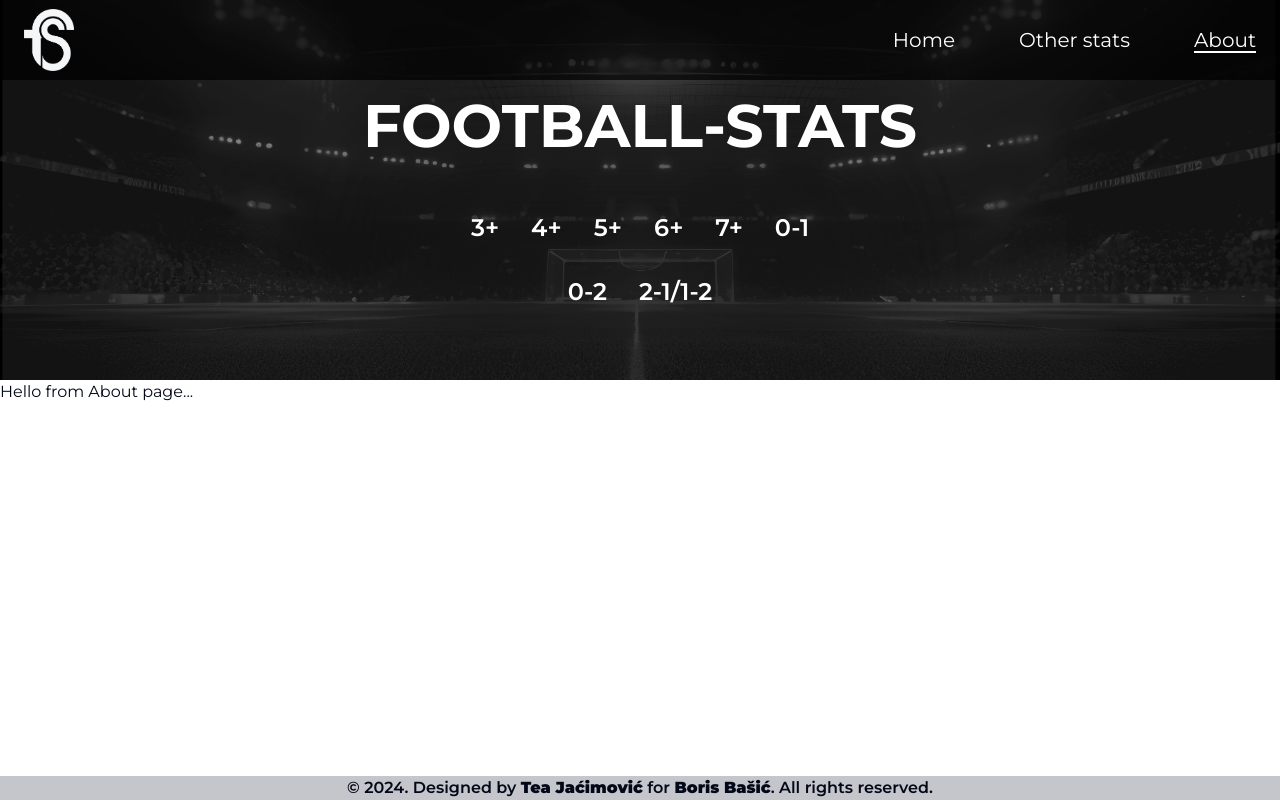
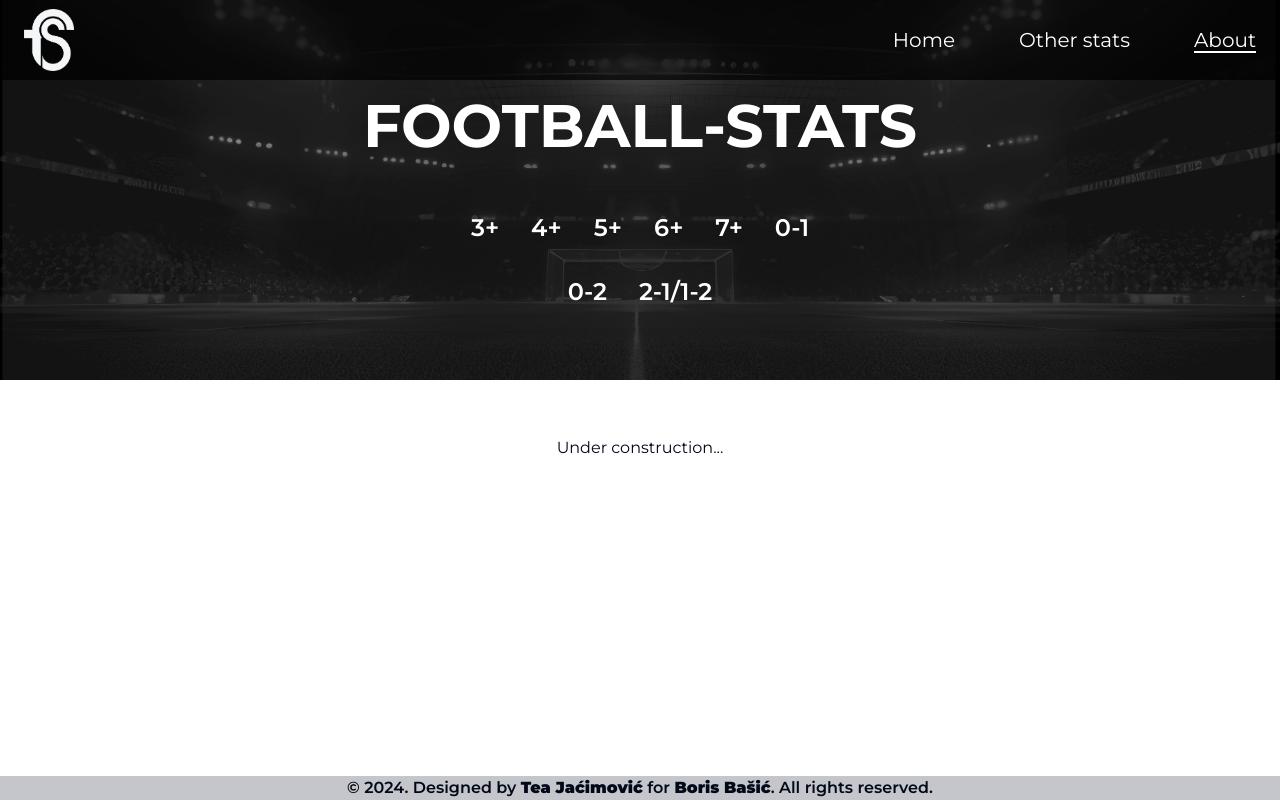
Before and after one commit to VanjaXYZ/football_stats_frontend, a Next.js app: page /about in a window 1280 px wide. Built offline with nearby package versions, Linux system fonts and the light colour scheme.

Commit message:
add metadata

```diff
--- a/src/app/(pages)/about/page.tsx
+++ b/src/app/(pages)/about/page.tsx
@@ -1,11 +1,16 @@
 import React from "react";
 import HeroSection from "../(shared)/HeroSection";
+import { Metadata } from "next";
+
+export const metadata: Metadata = {
+  title: "About",
+};
 
 const About = () => {
   return (
     <>
       <HeroSection />
-      <div>Hello from About page...</div>
+      <h2 className="text-center py-14">Under construction...</h2>
     </>
   );
 };
```
